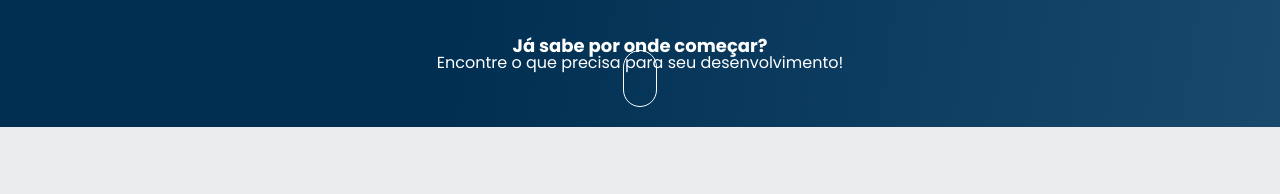
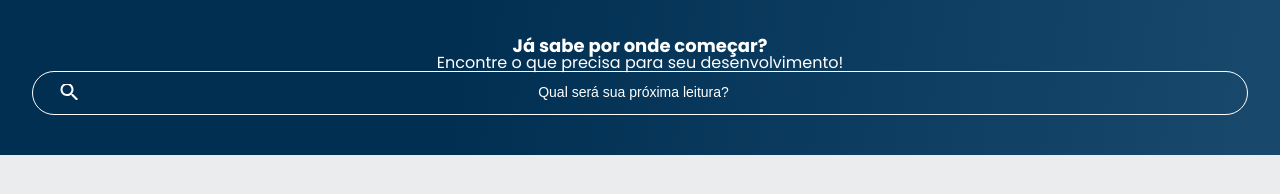
Before and after one commit to gabrieljitkoski/alura-books-2024, a plain HTML site: page index.html in a window 1280 px wide. Shown: the part 88-282 px from the top of the page. Drawn offline with Linux system fonts and the light colour scheme.

Commit message:
Add files via upload

```diff
--- a/index.html
+++ b/index.html
@@ -48,8 +48,8 @@
   <section class="banner">
       <h2 class="banner__titulo">Já sabe por onde começar?</h2>
       <p class="baner__texto">Encontre o que precisa para seu desenvolvimento!</p>
-      <imput type="search"class="banner__pesquisa"
-      placeholder="Qual será sua próxima leitura?"></imput>
+      <input type="search"class="banner__pesquisa"
+      placeholder="Qual será sua próxima leitura?"></input>
   </section>
 </body>
 
--- a/styles/banner.css
+++ b/styles/banner.css
@@ -26,3 +26,13 @@
     padding: 1em;
     width: 100%;
   }
+
+  .banner__pesquisa::placeholder{
+    font-family: var(--font-principal);
+    font-size: 14px;
+    font-weight: 400;
+    text-align:center;
+    color:var(--branco);
+    background: url(../img/Lupa.svg)no-repeat;
+    background-position: 1em;
+  }
```
Also changed, not shown: img/Lupa.svg (added).
